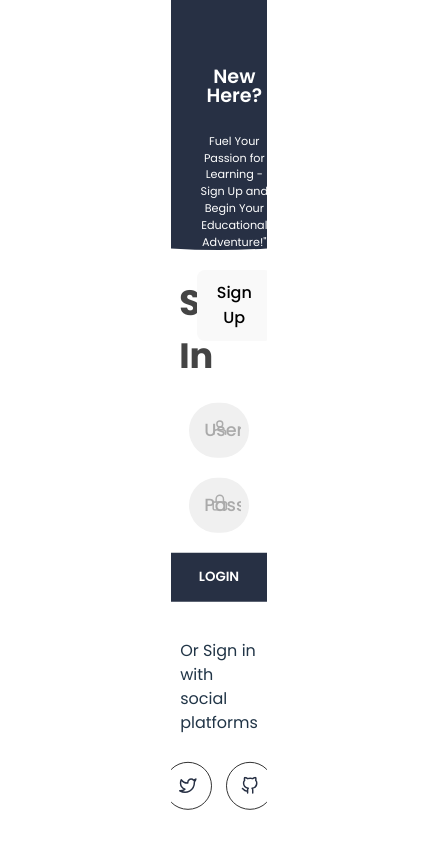
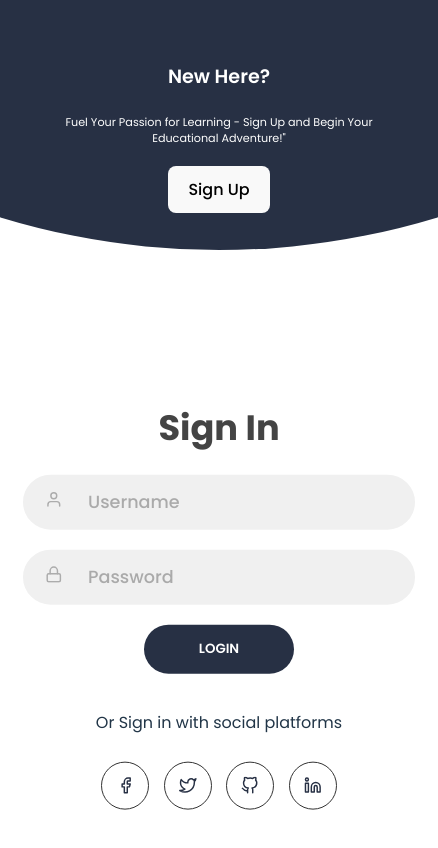
Before and after one commit to dummy-co-der/RateYourSkills_Frontend, a React (Vite) app: page /login in a window 390 px wide. Shown: the top 848 px of the page, 438 px wide, since content can reach past the window. Built offline with nearby package versions, Linux system fonts and the light colour scheme.

Commit message:
responsive

```diff
--- a/src/App.jsx
+++ b/src/App.jsx
@@ -1,10 +1,10 @@
 import "./App.css";
-import Root from "./pages/Route";
+import AppRoute from "./pages/Route";
 
 function App() {
   return (
     <div className="App">
-      <Root />
+      <AppRoute />
     </div>
   );
 }
--- a/src/common/login/Login.module.css
+++ b/src/common/login/Login.module.css
@@ -13,7 +13,7 @@ input {
 
 .container {
   position: relative;
-  width: 100%;
+  width: 100vw;
   background-color: var(--primary-color);
   min-height: 100vh;
   overflow: hidden;
--- a/src/index.css
+++ b/src/index.css
@@ -16,7 +16,7 @@
 
 body {
   margin: 0;
-  /* display: flex; */
+  display: flex;
   place-items: center;
   min-width: 320px;
   min-height: 100vh;
--- a/src/pages/Route.jsx
+++ b/src/pages/Route.jsx
@@ -3,13 +3,13 @@ import { BrowserRouter as Router, Routes, Route } from "react-router-dom";
 import Mainpage from "./Mainpage";
 import Login from "../common/login/Login";
 
-export default function Root() {
+export default function AppRoute() {
   return (
     <div className="App">
       <Router>
         <Routes>
           <Route path="/" element={<Mainpage />} />
-          <Route path="login" element={<Login />} />
+          <Route path="/login" element={<Login />} />
         </Routes>
       </Router>
     </div>
```
